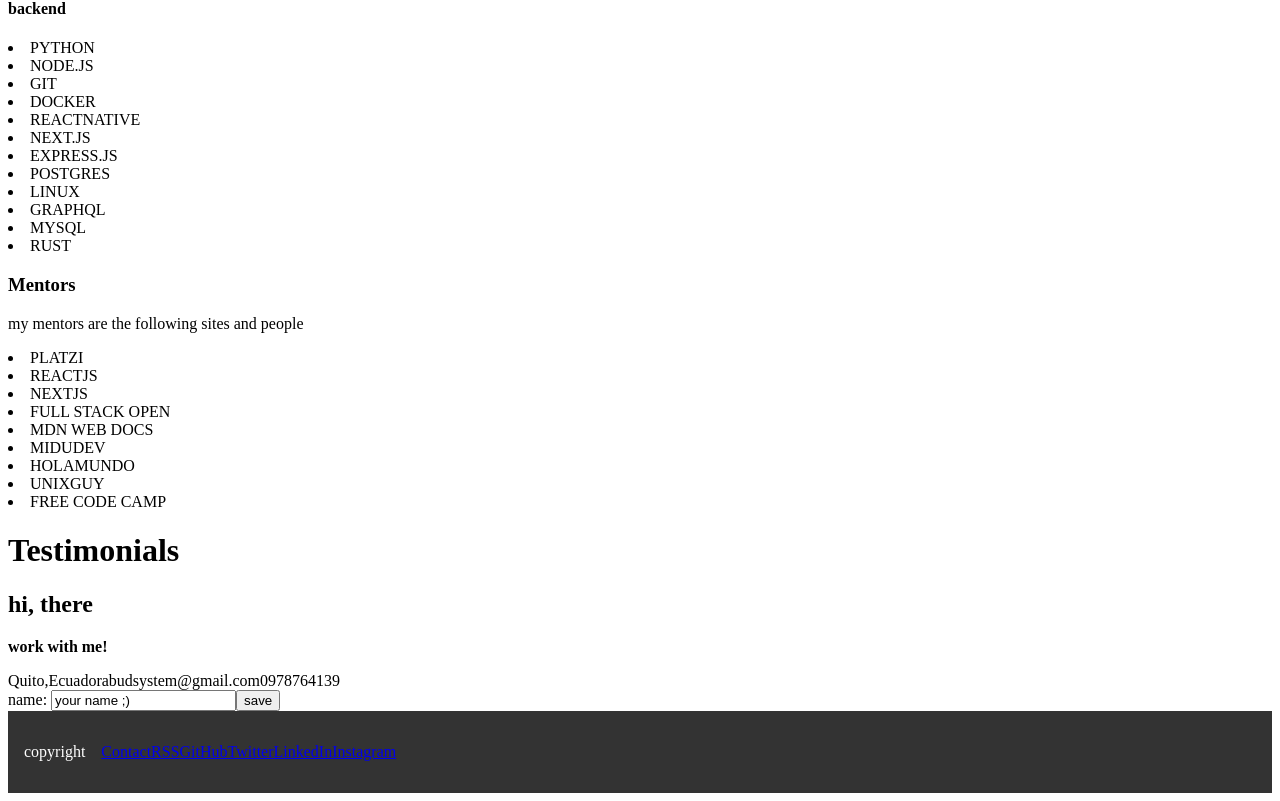
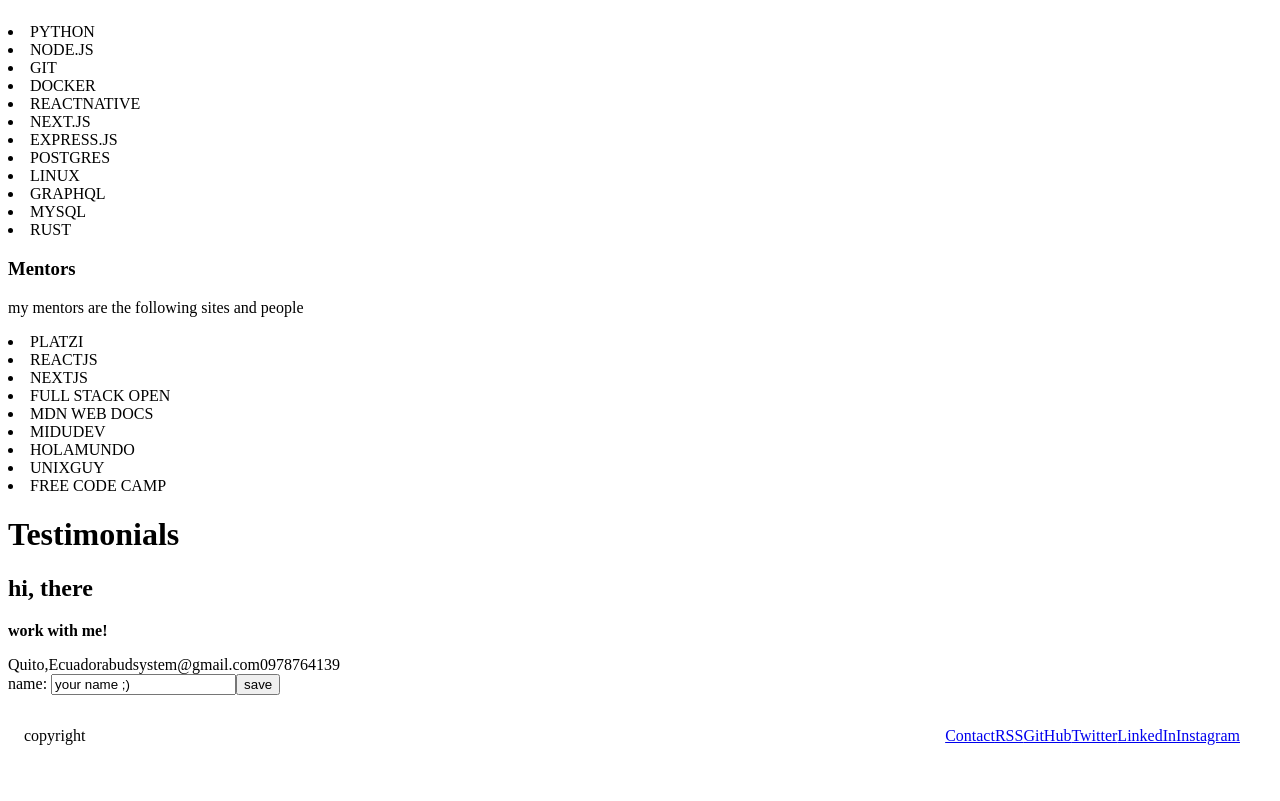
Before and after one commit to abudsistem/portfolio, a Next.js app: page / in a window 1280 px wide. Shown: the part 975-1776 px from the top of the page. Built offline with nearby package versions, Linux system fonts and the light colour scheme.

Commit message:
porfin la wea

```diff
--- a/app/page.module.css
+++ b/app/page.module.css
@@ -26,7 +26,7 @@
   display: inline-flex;
   padding: 5px;
   margin: .5rem;
-  height: 3rem;
+  height: 2rem;
   width: 9rem;
   justify-content: center;
   align-items: center;
@@ -34,14 +34,15 @@
 
 /*FOOTER*/
 .footer{
-   background-color: #333;
-    color: #fff;
-    text-align: center;
-    padding: 1rem;
-    display: flex;
+  background-color: #fff;
+  color: #000;
+  text-align: center;
+  padding: 1rem;
+  display: flex;
+  justify-content: space-between;
 }
 .footerLinks{
   padding: 1rem;
   text-decoration: none;
-
+  padding: 1rem;
 }
```
